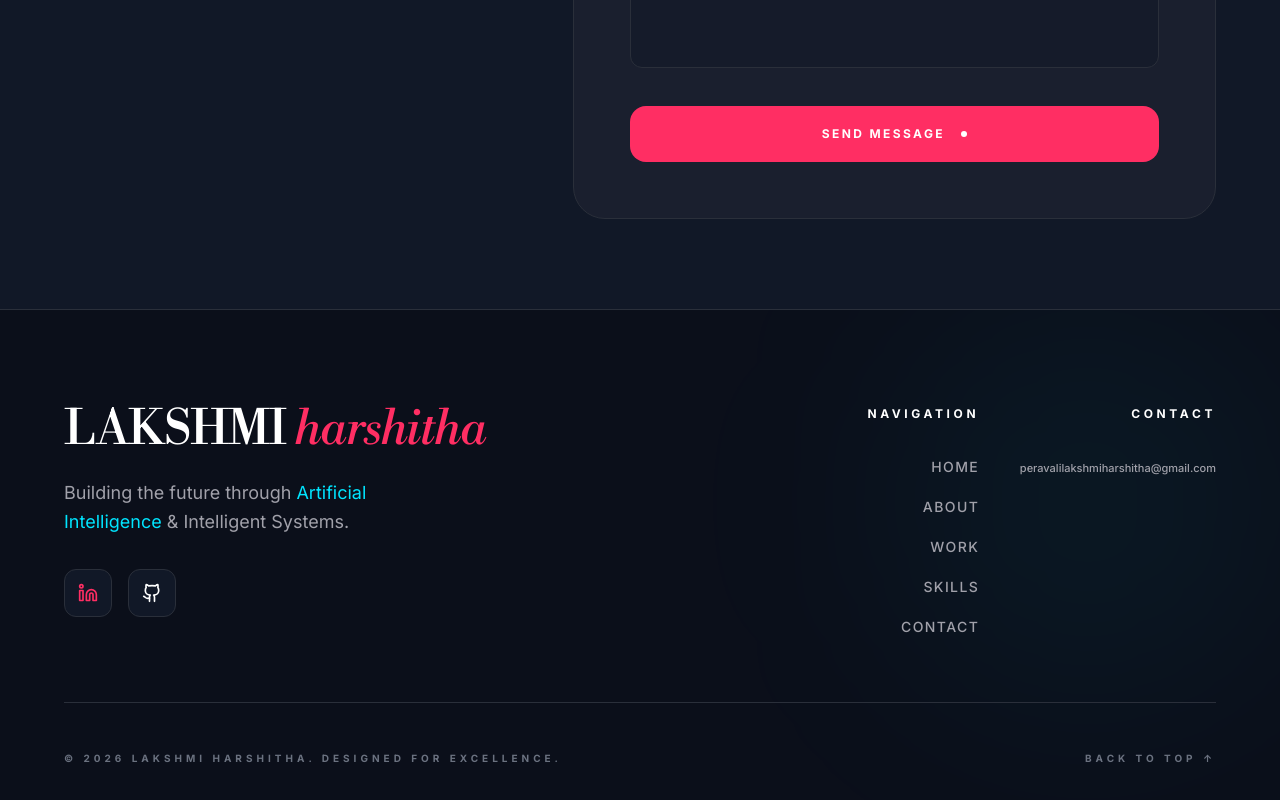
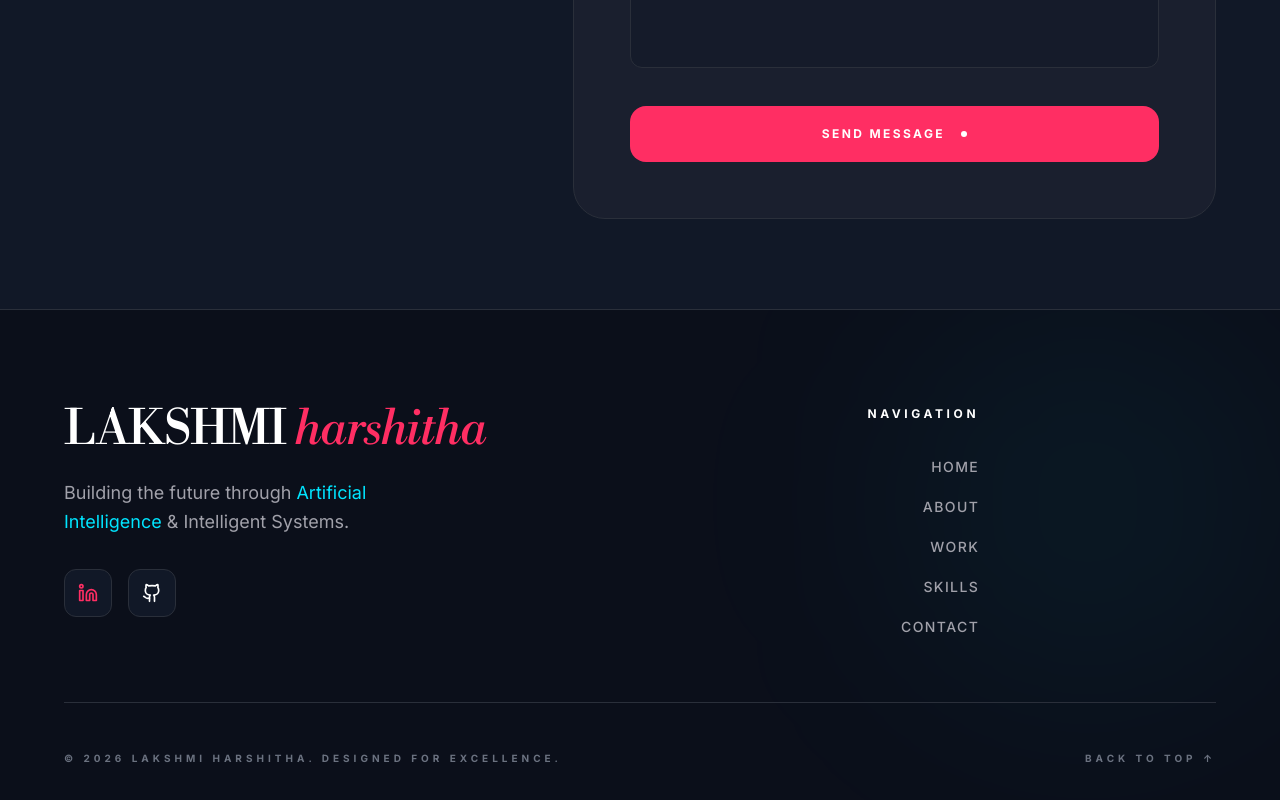
Before and after one commit to harshi1523/porfolio, a React (Vite) app: page / in a window 1280 px wide. Shown: the part 7283-8083 px from the top of the page. Built offline with nearby package versions, Linux system fonts and the light colour scheme; a web font is replaced by a local one.

Commit message:
Remove redundant Contact section from Footer

```diff
--- a/components/Footer.tsx
+++ b/components/Footer.tsx
@@ -39,12 +39,6 @@ const Footer: React.FC = () => {
                   ))}
                 </ul>
               </div>
-              <div>
-                <h3 className="font-sans font-bold text-textPrimary text-xs uppercase tracking-[0.3em] mb-8">Contact</h3>
-                <ul className="space-y-4">
-                  <li><a href="mailto:peravalilakshmiharshitha@gmail.com" className="text-textSecondary hover:text-highlight transition-colors text-[11px] font-medium">peravalilakshmiharshitha@gmail.com</a></li>
-                </ul>
-              </div>
             </div>
           </div>
 
```
